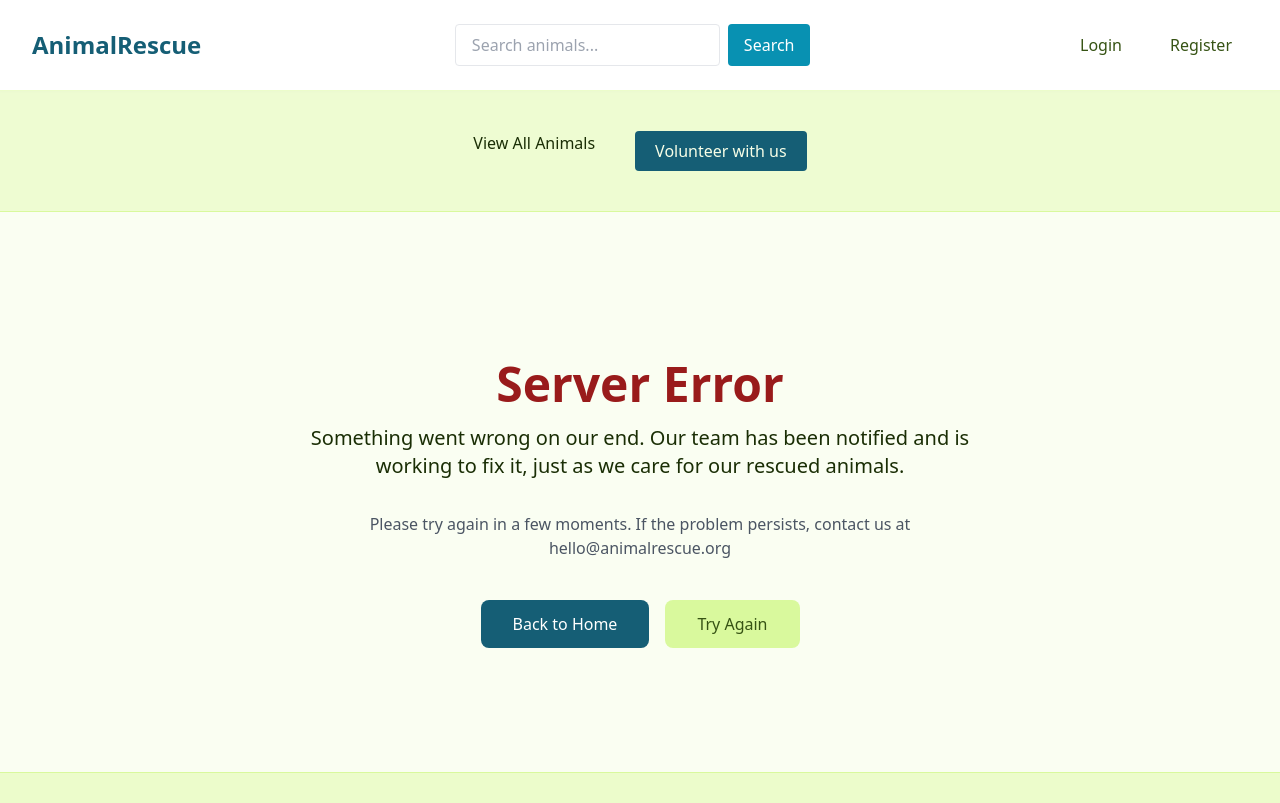
After one commit to dagmara-szproch/animal-farm, a Django app: template templates/500.html in a window 1280 px wide. The commit adds this page. Shown: the top 803 px of the page. Run offline with Django 4.2, Linux system fonts and the light colour scheme; the template is opened without the code that fills it, so the values that code supplies are empty; parts of the project's set-up code (start-up, migrations or seed data) failed here and were passed over; some libraries are stand-ins or nearby versions.

Commit message:
add 404 and 500

```diff
--- /dev/null
+++ b/templates/500.html
@@ -0,0 +1,30 @@
+{% extends "base.html" %}
+
+{% block title %}Server Error - AnimalRescue{% endblock %}
+
+{% block content %}
+<div class="min-h-[70vh] flex items-center justify-center px-4">
+    <div class="text-center max-w-2xl">
+        <div class="text-8xl text-red-300 mb-6">
+
+        </div>
+        <h1 class="text-5xl font-bold text-red-800 mb-4">Server Error</h1>
+        <p class="text-xl text-lime-950 mb-8">
+            Something went wrong on our end. Our team has been notified and is working to fix it, just as we care for our rescued animals.
+        </p>
+        <p class="text-gray-600 mb-10">
+            Please try again in a few moments. If the problem persists, contact us at hello@animalrescue.org
+        </p>
+        <div class="flex flex-col sm:flex-row gap-4 justify-center">
+            <a href="{% url 'home' %}"
+               class="inline-block bg-cyan-800 hover:bg-cyan-700 text-white font-medium py-3 px-8 rounded-lg transition">
+                Back to Home
+            </a>
+            <button onclick="window.location.reload()"
+                    class="inline-block bg-lime-200 hover:bg-lime-300 text-lime-900 font-medium py-3 px-8 rounded-lg transition">
+                Try Again
+            </button>
+        </div>
+    </div>
+</div>
+{% endblock %}
```
Also changed, not shown: animals/templates/animals/animal_detail.html (+1 -20 lines), templates/404.html (added, +29 -0 lines).
